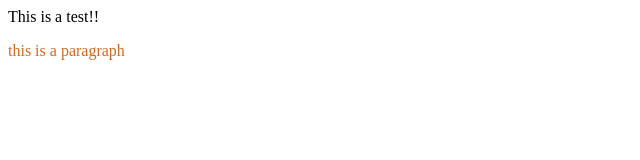
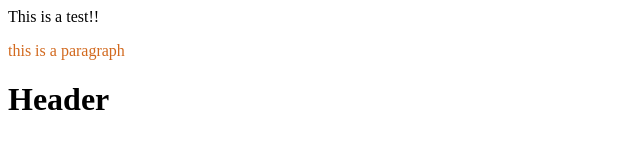
Before and after one commit to RandyStimpson/DeleteMe100, a plain HTML site: page Index.html in a window 1280 px wide. Shown: the whole page, without its empty margins (0-640 px from the left). Drawn offline with Linux system fonts and the light colour scheme.

Commit message:
add css folder and file

```diff
--- a/Index.html
+++ b/Index.html
@@ -5,11 +5,14 @@
     <meta http-equiv="X-UA-Compatible" content="IE=edge">
     <meta name="viewport" content="width=device-width, initial-scale=1.0">
     <link rel="stylesheet" type="text/css" href="my.css">
+    <link rel="stylesheet" type="text/css" href="css/my2.css">
     <title>Document</title>
 </head>
 <body>
     This is a test!!
 
     <p>this is a paragraph</p>
+
+    <h1>Header</h1>
 </body>
 </html>
--- /dev/null
+++ b/css/my2.css
@@ -0,0 +1 @@
+h1 {font-weight: bold;}
```
